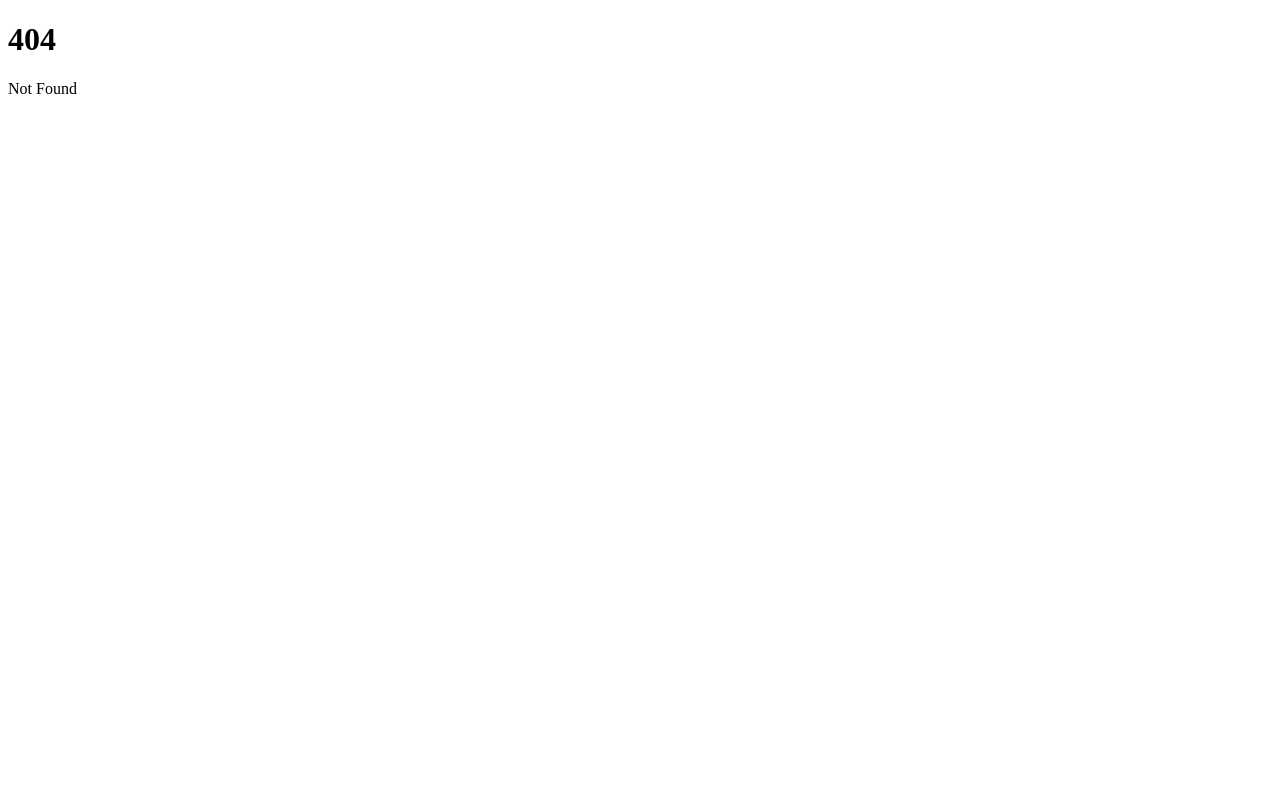
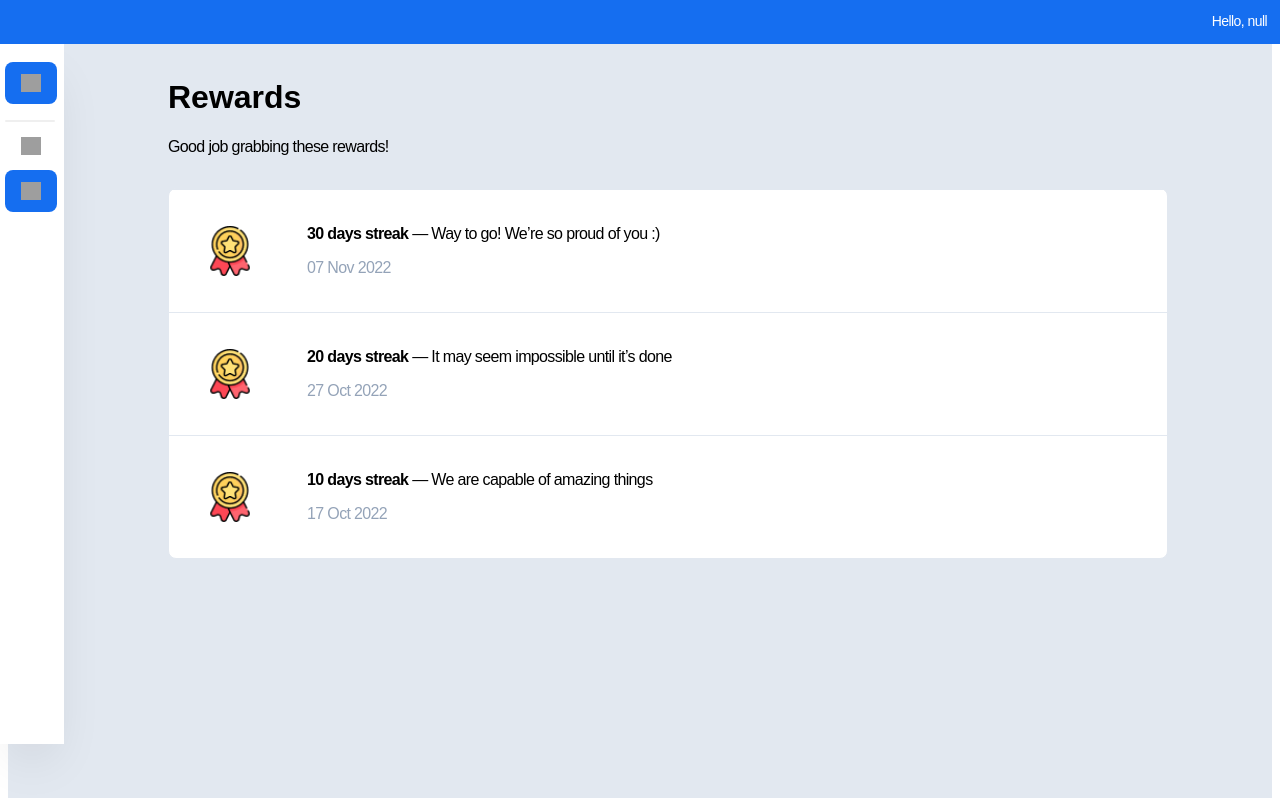
Before and after one commit to mmfallacy/task-space, a SvelteKit app: page /rewards in a window 1280 px wide. Before the commit this address had no page. Built offline with nearby package versions, Linux system fonts and the light colour scheme; grey boxes are pictures that could not be loaded.

Commit message:
Added rewards page with component

```diff
--- /dev/null
+++ b/src/components/Rewards-MainFocus.svelte
@@ -0,0 +1,54 @@
+<script>
+    import Rewards from '@/components/Rewards.svelte';
+
+    export let rewards = [];
+</script>
+
+<div class="main-focus">
+    <div class="rewards-container">
+        <div class="rewards-header">
+            <h1 style="font-family: arial;">Rewards</h1>
+            <p class="TTCommons-Regular-16">Good job grabbing these rewards!</p>
+        </div>
+
+        <div class="rewards-wrapper">
+            {#each rewards as reward}
+                <Rewards {reward} />
+            {/each}
+        </div>
+    </div>
+</div>
+
+<style>
+    .rewards-wrapper {
+        background-color: #fff;
+        border: 1px solid #e2e8f0;
+        border-radius: 8px;
+        margin-top: 32px;
+    }
+
+    .rewards-container {
+        min-width: 1000px;
+        max-width: 1500px;
+        margin: 24px auto;
+    }
+
+    .main-focus {
+        display: flex;
+        flex-grow: 1;
+        overflow-y: auto;
+        margin-left: 56px;
+    }
+
+    .rewards-header {
+        align-items: center;
+        justify-content: space-between;
+    }
+
+    .TTCommons-Regular-16 {
+        font-family: Arial;
+        font-size: 16px;
+        color: black;
+        letter-spacing: -0.04em;
+    }
+</style>
--- /dev/null
+++ b/src/components/Rewards.svelte
@@ -0,0 +1,54 @@
+<script>
+    export let reward = {};
+</script>
+
+<div class="notification-container">
+    <div class="notification-reward-image" />
+    <div class="notification-reward-content">
+        <p class="TTCommons-Regular-16">
+            <b>{reward.title}</b> — {reward.content}
+        </p>
+        <p class="notification-reward-content-date">{reward.date}</p>
+    </div>
+</div>
+
+<style>
+    .notification-reward-content-date {
+        font-family: Arial;
+        font-size: 16px;
+        letter-spacing: -0.04em;
+
+        color: #94a3b8;
+    }
+
+    .notification-reward-content {
+        flex: 1 1 auto !important;
+    }
+
+    .notification-reward-image {
+        background-image: url('Avatar.png');
+
+        background-repeat: no-repeat;
+        background-position: top;
+        background-size: 50px;
+        margin: 20px;
+        padding: 25px;
+
+        border: none;
+    }
+
+    .notification-container {
+        display: flex;
+        align-items: center;
+        padding: 16px;
+        border-top: 1px solid #e2e8f0;
+        gap: 32px;
+    }
+
+    .TTCommons-Regular-16 {
+        font-family: Arial;
+        font-size: 16px;
+        color: black;
+        letter-spacing: -0.04em;
+    }
+</style>
--- /dev/null
+++ b/src/routes/rewards/+page.svelte
@@ -0,0 +1,197 @@
+<script lang="ts">
+    import Modal from '@/components/CreateTaskModal.svelte';
+    import { currentUser } from '@/stores/currentUser';
+    import MainFocus from '@/components/Rewards-MainFocus.svelte';
+
+    let rewards = [
+        {
+            title: '30 days streak',
+            content: 'Way to go! We’re so proud of you :)',
+            date: '07 Nov 2022',
+        },
+        {
+            title: '20 days streak',
+            content: 'It may seem impossible until it’s done',
+            date: '27 Oct 2022',
+        },
+        {
+            title: '10 days streak',
+            content: 'We are capable of amazing things',
+            date: '17 Oct 2022',
+        },
+    ];
+
+    let showModal = false;
+
+    console.log($currentUser);
+</script>
+
+<main>
+    <div class="main">
+        <div
+            class="navbar TTCommons-Regular-16"
+            style="font-size:14px; color:white; text-align:right;"
+        >
+            Hello, {$currentUser}
+        </div>
+
+        <div class="sidebar">
+            <br />
+            <div class="sidebar-header">
+                <button class="plus" on:click={() => (showModal = !showModal)}>
+                    <div class="plusbutton" />
+                </button>
+
+                <button class="line" style="width: 50px;" />
+
+                <button class="not-selected">
+                    <div class="homebutton" />
+                </button>
+
+                <button class="selected">
+                    <div class="taskbutton" />
+                </button>
+            </div>
+        </div>
+
+        <MainFocus {rewards} />
+    </div>
+    <Modal {showModal} />
+</main>
+
+<style>
+    .navbar {
+        background: #156ef0;
+        z-index: 1000 !important;
+        padding: 15px !important;
+        margin: -10px !important;
+    }
+
+    .selected {
+        cursor: pointer;
+
+        background: #156ef0;
+        border-radius: 8px;
+        border: none;
+    }
+
+    .not-selected {
+        cursor: pointer;
+
+        background: white;
+        border-radius: 8px;
+        border: none;
+    }
+
+    .homebutton {
+        background-image: url('icons/HomeButton.png');
+
+        background-repeat: no-repeat;
+        background-position: center;
+        background-size: 24px;
+        margin: 10px;
+        padding: 10px;
+
+        border: none;
+    }
+
+    .taskbutton {
+        background-image: url('icons/TaskButton.png');
+
+        background-repeat: no-repeat;
+        background-position: center;
+        background-size: 24px;
+        margin: 10px;
+        padding: 10px;
+
+        border: none;
+    }
+
+    .plus {
+        cursor: pointer;
+
+        background: #156ef0;
+        border-radius: 8px;
+        border: none;
+    }
+
+    .line {
+        cursor: pointer;
+
+        background: E2E8F0;
+        border-radius: 8px;
+        border: none;
+    }
+
+    .plusbutton {
+        background-image: url('icons/PlusButton.png');
+
+        background-repeat: no-repeat;
+        background-position: center;
+        background-size: 24px;
+        margin: 10px;
+        padding: 10px;
+
+        border: none;
+    }
+
+    .sidebar {
+        position: absolute;
+        background: white;
+        height: 700px;
+        width: 64px !important;
+        min-width: 64px !important;
+        box-shadow: 0px 25px 50px -12px rgba(0, 0, 0, 0.1);
+
+        margin: 10px -8px;
+        padding: 0px;
+    }
+
+    .sidebar-header {
+        padding: 0px 0px 0px 5px;
+        border-bottom: none;
+    }
+
+    .main {
+        background: #e2e8f0;
+        padding: 0 !important;
+        margin: 0 !important;
+        min-height: 100vh;
+    }
+
+    .TTCommons-Regular-16 {
+        font-family: Arial;
+        font-size: 16px;
+        color: black;
+        letter-spacing: -0.04em;
+    }
+
+    .TTCommons-Bold-16 {
+        font-family: Arial;
+        font-weight: bold;
+        font-size: 16px;
+        color: black;
+        letter-spacing: -0.04em;
+    }
+
+    .TTCommons-Regular-18 {
+        font-family: Arial;
+        font-size: 18px;
+        color: black;
+        letter-spacing: -0.04em;
+    }
+
+    .TTCommons-Regular-20 {
+        font-family: Arial;
+        font-size: 20px;
+        color: black;
+        letter-spacing: -0.04em;
+    }
+
+    .TTCommons-SemiBold-72 {
+        font-family: Arial;
+        font-size: 72px;
+        color: #04285c;
+        letter-spacing: -0.04em;
+    }
+</style>
```
Also changed, not shown: src/components/Avatar.png (added).
